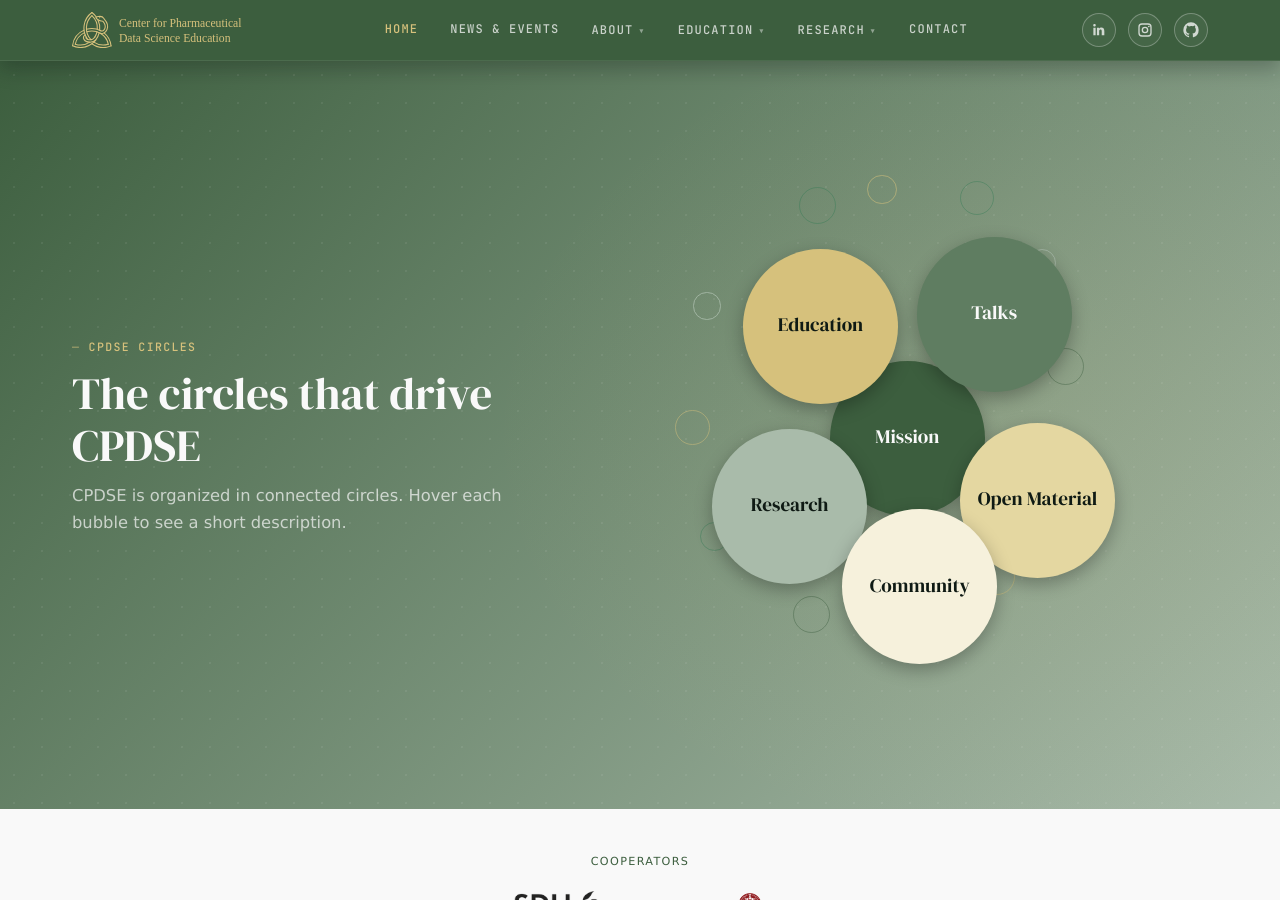
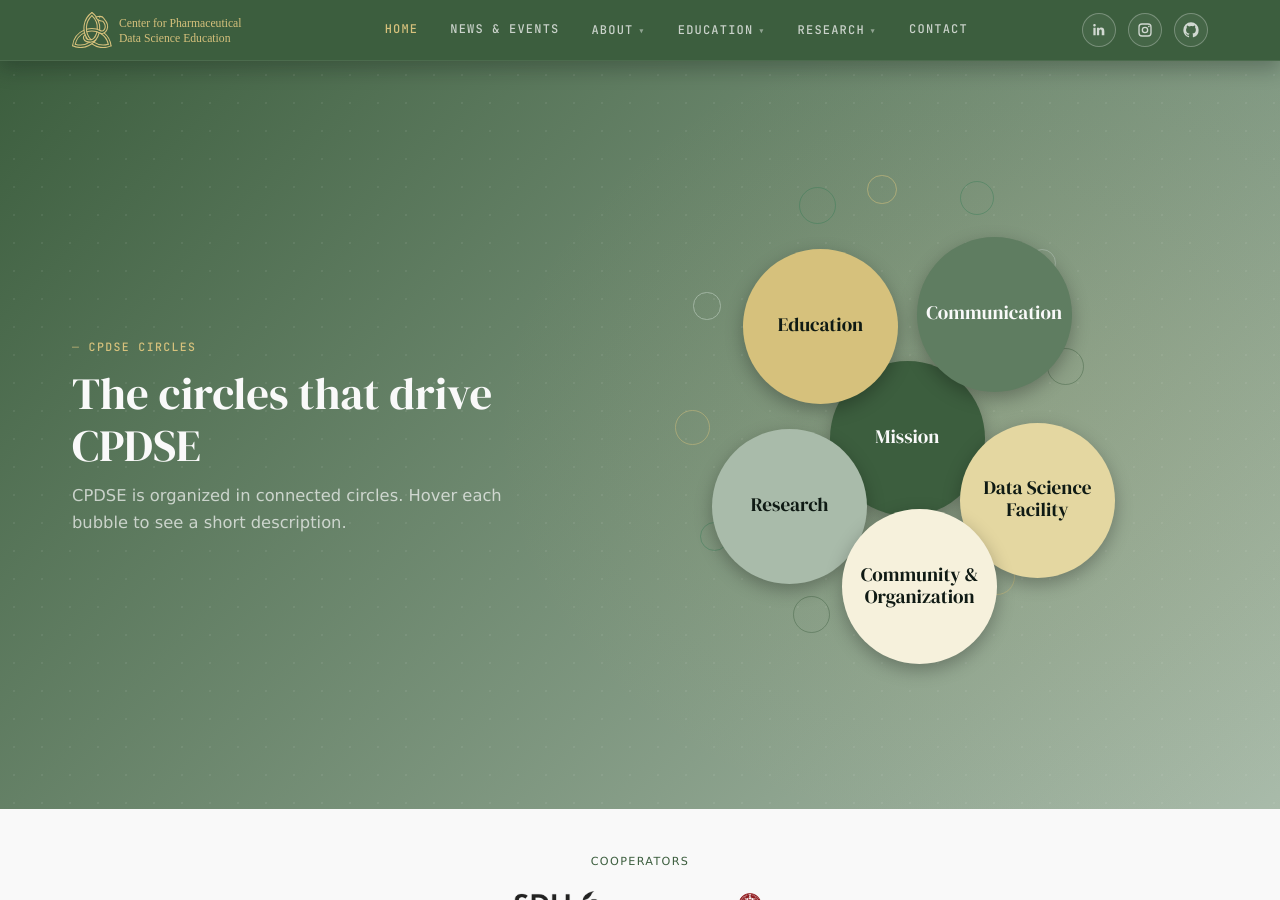
Before and after one commit to CPDSE/PagesCMS, a Jekyll site: the page built from index.md, in a window 1280 px wide and 900 px high, scrolled down 4506 px. Built offline with Jekyll 4.4.1, drawn with Linux system fonts in a browser that asks for light colours.

Commit message:
Update home.html

```diff
--- a/_layouts/home.html
+++ b/_layouts/home.html
@@ -308,27 +308,27 @@
       <div class="circles-cluster" id="circles-cluster" aria-label="CPDSE circles overview">
         <div class="circle-bubble circle-bubble--1" tabindex="0" role="group" aria-label="Mission circle">
           <span class="circle-title">Mission</span>
-          <span class="circle-desc">Educate pharmaceutical data science bilinguals.</span>
+          <span class="circle-desc">Overall cohesion and center development, so funders and the board support the center.</span>
         </div>
         <div class="circle-bubble circle-bubble--2" tabindex="0" role="group" aria-label="Education circle">
           <span class="circle-title">Education</span>
-          <span class="circle-desc">Courses and training across levels.</span>
+          <span class="circle-desc">Strategy for educational deliverables so stakeholders are satisfied.</span>
         </div>
-        <div class="circle-bubble circle-bubble--3" tabindex="0" role="group" aria-label="Convergence Talks circle">
-          <span class="circle-title">Talks</span>
-          <span class="circle-desc">Short regular sessions, online and onsite.</span>
+        <div class="circle-bubble circle-bubble--3" tabindex="0" role="group" aria-label="Communication circle">
+          <span class="circle-title">Communication</span>
+          <span class="circle-desc">Promote a strong external center identity to relevant stakeholders.</span>
         </div>
         <div class="circle-bubble circle-bubble--4" tabindex="0" role="group" aria-label="Research circle">
           <span class="circle-title">Research</span>
-          <span class="circle-desc">Interdisciplinary departments at UCPH and SDU.</span>
+          <span class="circle-desc">Transparency and methodology sharing so members can do research together.</span>
         </div>
-        <div class="circle-bubble circle-bubble--5" tabindex="0" role="group" aria-label="Open materials circle">
-          <span class="circle-title">Open Material</span>
-          <span class="circle-desc">Public datasets, notebooks, and exercises.</span>
+        <div class="circle-bubble circle-bubble--5" tabindex="0" role="group" aria-label="Data Science Facility circle">
+          <span class="circle-title">Data Science Facility</span>
+          <span class="circle-desc">Data science infrastructure and tools for data literacy and education.</span>
         </div>
-        <div class="circle-bubble circle-bubble--6" tabindex="0" role="group" aria-label="Community circle">
-          <span class="circle-title">Community</span>
-          <span class="circle-desc">Students, teachers, and partners in one network.</span>
+        <div class="circle-bubble circle-bubble--6" tabindex="0" role="group" aria-label="Community &amp; Organization circle">
+          <span class="circle-title">Community &amp; Organization</span>
+          <span class="circle-desc">Practices and contexts so members are connected and jointly productive.</span>
         </div>
 
         <div class="circle-ghosts" aria-hidden="true">
```
